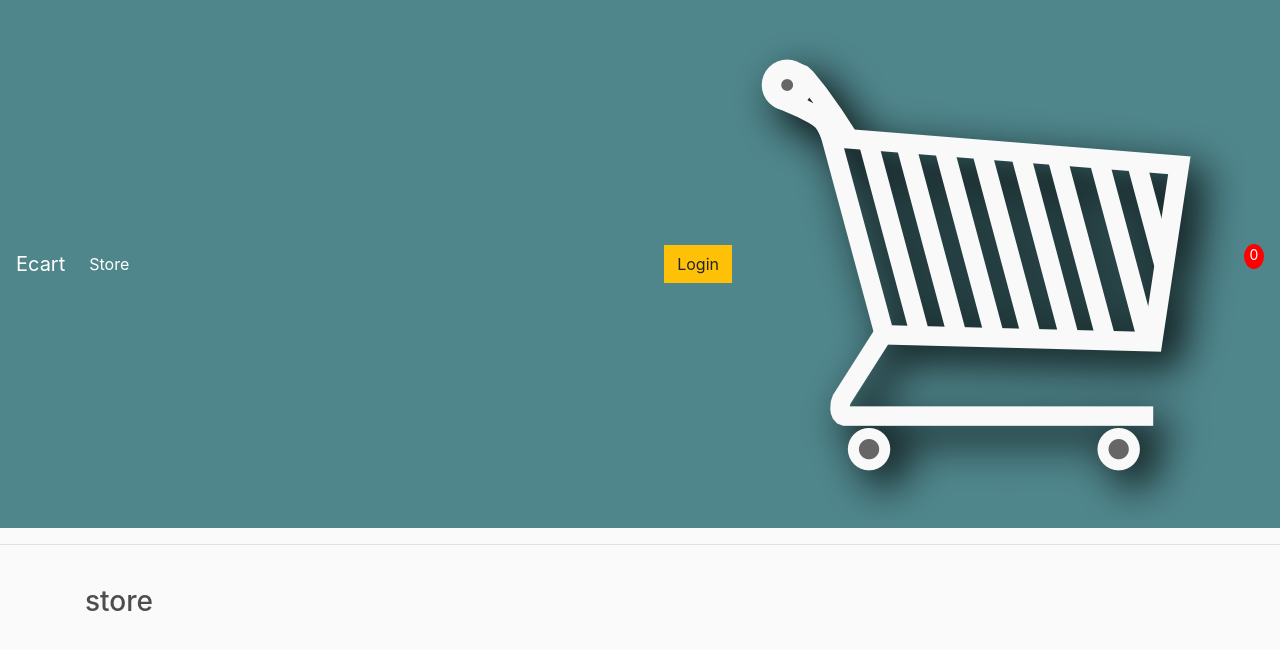
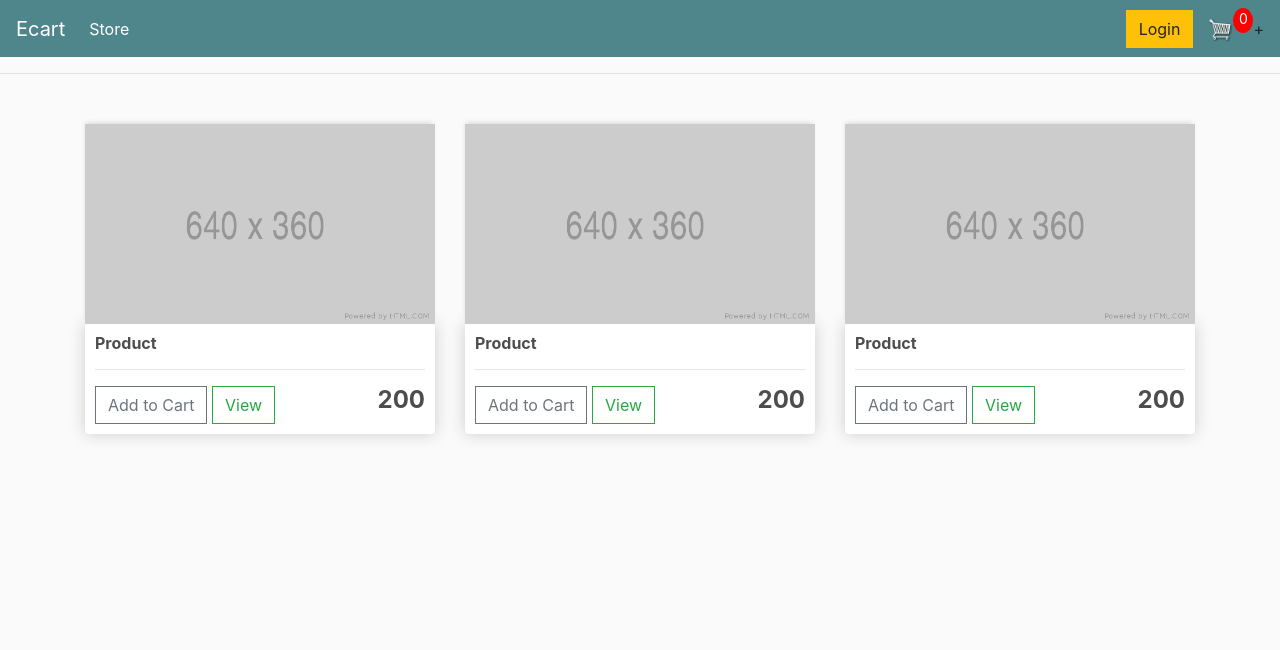
Before and after one commit to adityataksande/ecommerce, a Django app: page / in a window 1280 px wide. Shown: the top 650 px of the page. Run offline with Django 3.2, Linux system fonts and the light colour scheme; tables that the repository leaves empty hold one stand-in row (values such as "Sample post"); some libraries are stand-ins or nearby versions.

Commit message:
worked on cart, added arrow images,

```diff
--- a/store/templates/store/main.html
+++ b/store/templates/store/main.html
@@ -31,11 +31,11 @@
                 <a href="#" class="btn btn-warning">Login</a>
 
                 <a href="{% url 'cart' %}">
-                    <img id="card-icon" src="{% static 'images/cart.png' %}">
+                    <img id="cart-icon" src="{% static 'images/cart.png' %}">
                 </a>
                 <p id="cart-total">0</p>
             </div>
-
+            +
         </div>
     </nav>
     <!-- navbar end here -->
--- a/store/templates/store/store.html
+++ b/store/templates/store/store.html
@@ -1,2 +1,47 @@
 {% extends 'store/main.html' %} {% load static %} {% block content %}
-<h3>store</h3> {% endblock content %}
+
+<div class="row">
+    <div class="col-lg-4">
+        <img class="thumbnail" src="{%static 'images/placeholder.png' %}" alt="">
+        <div class="box-element product">
+            <h6><strong>Product</strong></h6>
+            <hr>
+
+            <button class="btn btn-outline-secondary add-btn">Add to Cart</button>
+            <a class="btn btn-outline-success" href="#">View</a>
+            <h4 style="display: inline-block; float: right;"><strong>200</strong></h4>
+
+
+        </div>
+    </div>
+
+    <div class="col-lg-4">
+        <img class="thumbnail" src="{%static 'images/placeholder.png' %}" alt="">
+        <div class="box-element product">
+            <h6><strong>Product</strong></h6>
+            <hr>
+
+            <button class="btn btn-outline-secondary add-btn">Add to Cart</button>
+            <a class="btn btn-outline-success" href="#">View</a>
+            <h4 style="display: inline-block; float: right;"><strong>200</strong></h4>
+
+
+        </div>
+    </div>
+
+    <div class="col-lg-4">
+        <img class="thumbnail" src="{%static 'images/placeholder.png' %}" alt="">
+        <div class="box-element product">
+            <h6><strong>Product</strong></h6>
+            <hr>
+
+            <button class="btn btn-outline-secondary add-btn">Add to Cart</button>
+            <a class="btn btn-outline-success" href="#">View</a>
+            <h4 style="display: inline-block; float: right;"><strong>200</strong></h4>
+
+
+        </div>
+    </div>
+</div>
+
+{% endblock content %}
```
Also changed, not shown: store/templates/store/cart.html (+52 -1 lines), static/images/arrow-down.png (added), static/images/arrow-up.png (added), static/images/placeholder.png (added).
